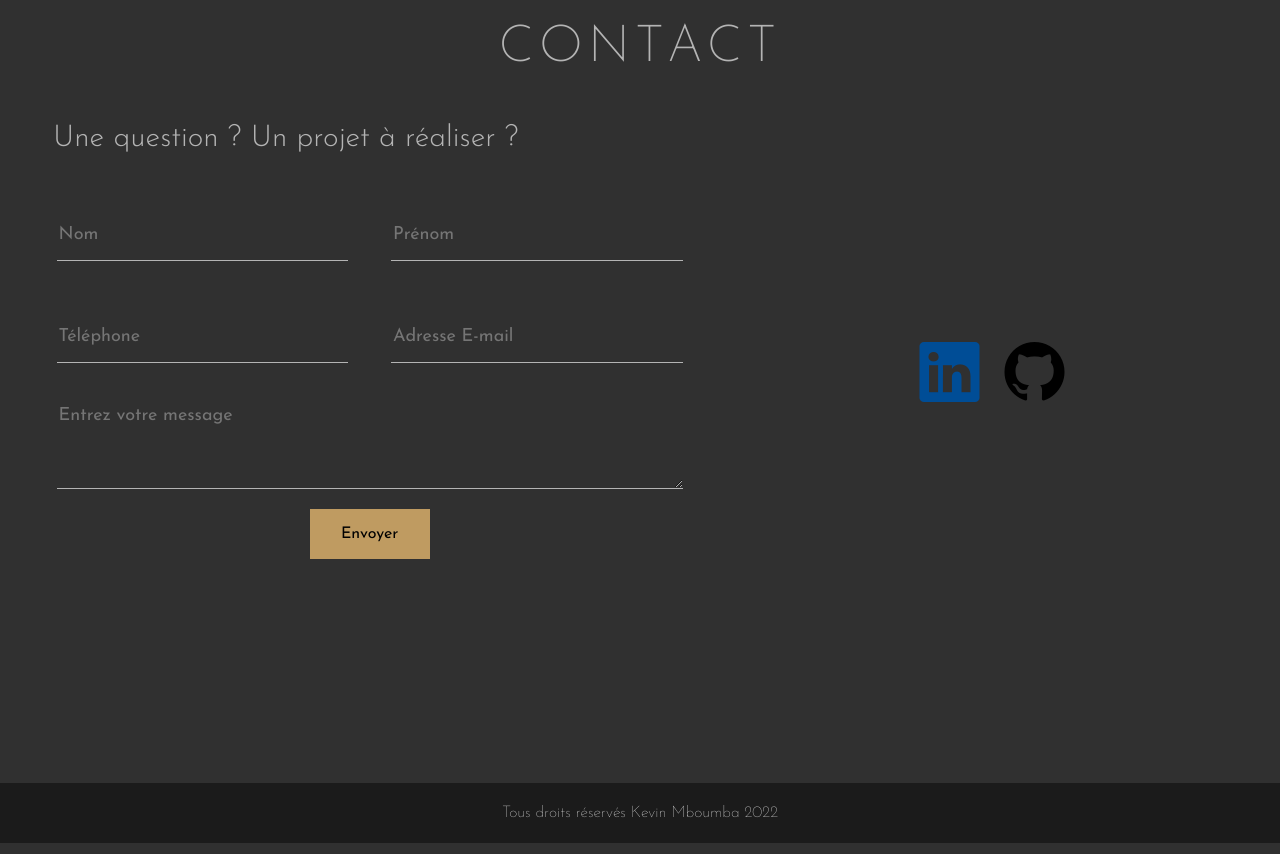
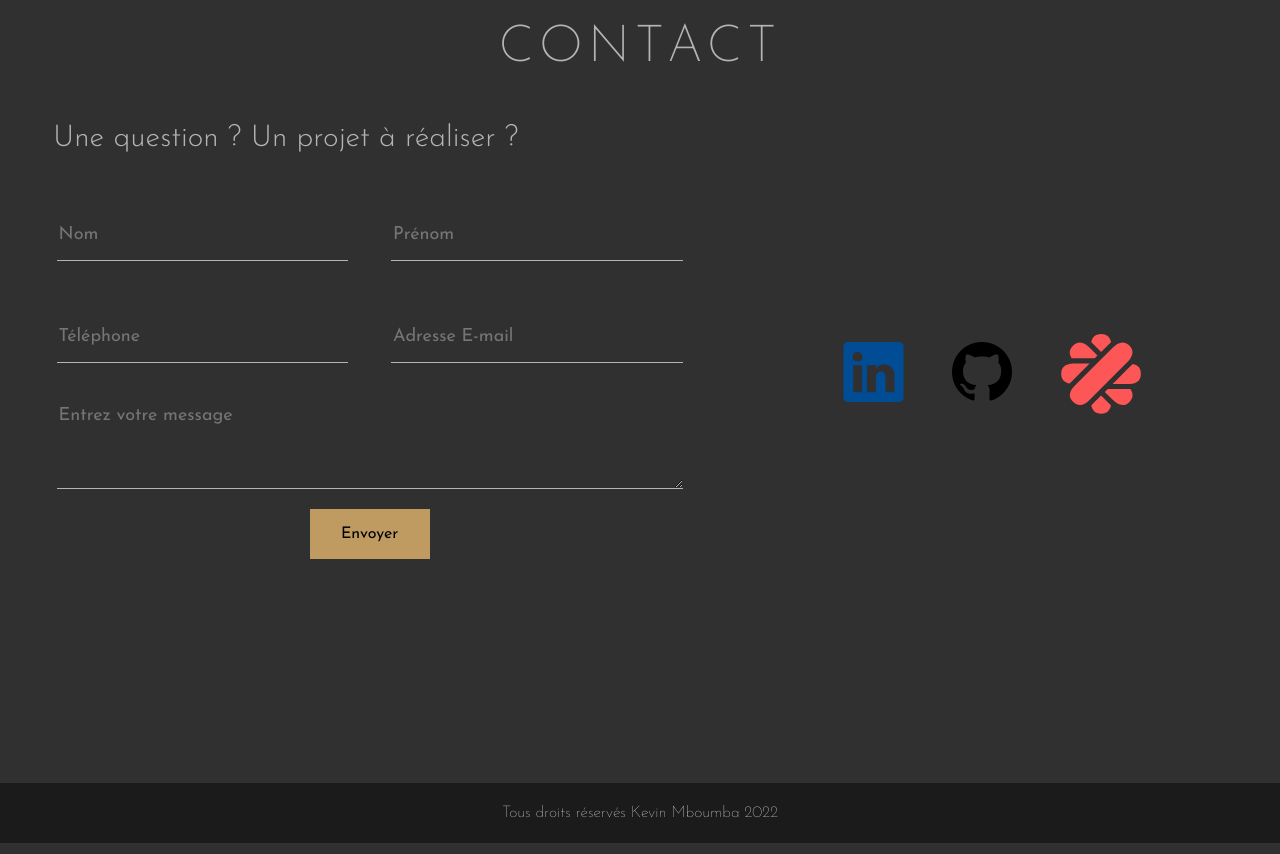
Before and after one commit to personnal-project/portfolio-mb, a React (Create React App) app: page / in a window 1280 px wide. Shown: the part 7000-7854 px from the top of the page. Built offline with nearby package versions, Linux system fonts and the light colour scheme.

Commit message:
Update footer exeternal link

```diff
--- a/src/components/footer/Footer.js
+++ b/src/components/footer/Footer.js
@@ -1,6 +1,8 @@
 import React from 'react';
 import './footer.scss';
+import Malt from './img/malt-svg.svg';
 import {motion} from 'framer-motion';
+import {a} from 'react-router-dom';
 
 
 
@@ -26,8 +28,9 @@ function Footer(){
                     </div>
                     <div className='contentF rightF'>
                         <div className='footer-icon'>
-                            <i class="bi bi-linkedin"></i>
-                            <i class="bi bi-github"></i>
+                           <a href="https://www.linkedin.com/in/kevin-mboumba-290671172/" target='_blank'><i class="bi bi-linkedin"></i></a>
+                           <a href="https://github.com/personnal-project" target='_blank'><i class="bi bi-github"></i></a>
+                           <a href="https://www.malt.fr/profile/kevinmboumba" target='_blank'><img className='bi-malt' src={Malt}/></a>
                         </div>
                         <div className='footerbtn-scroll'>
                             <div className='scrollup'>
--- a/src/components/footer/footer.scss
+++ b/src/components/footer/footer.scss
@@ -106,19 +106,28 @@
             align-items: center;
 
             .footer-icon{
-                width: 100%;
+                width: 60%;
                 height: 80%;
                 display: flex;
-                justify-content: center;
+                justify-content: space-around;
                 align-items: center;
 
                 i{
                     font-size: 60px;
                 }
 
+                .bi-github{
+                    color: black;
+
+                }
+
+                .bi-malt{
+                    width: 10vh;
+                    height: 10vh;
+                }
+
                 .bi-linkedin{
                     height: fit-content;
-                    margin-right: 25px;
                     color: rgb(0, 77, 150);
                 }
             }
```
Also changed, not shown: src/components/footer/img/malt-svg.svg (added), 1 other file (tests, documents, lock files or other folders).
